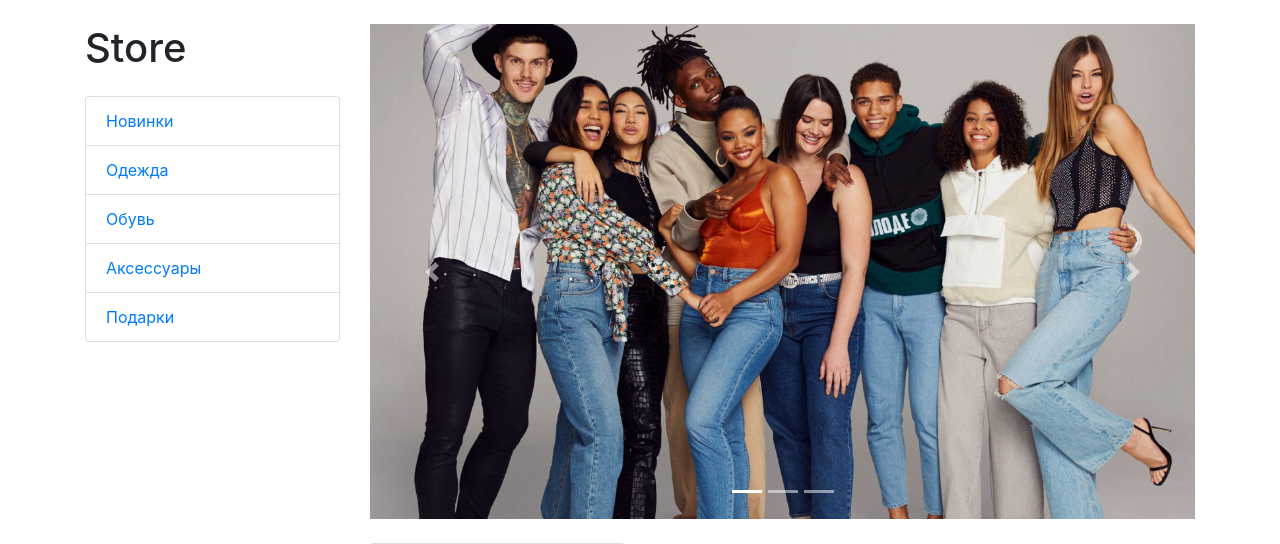
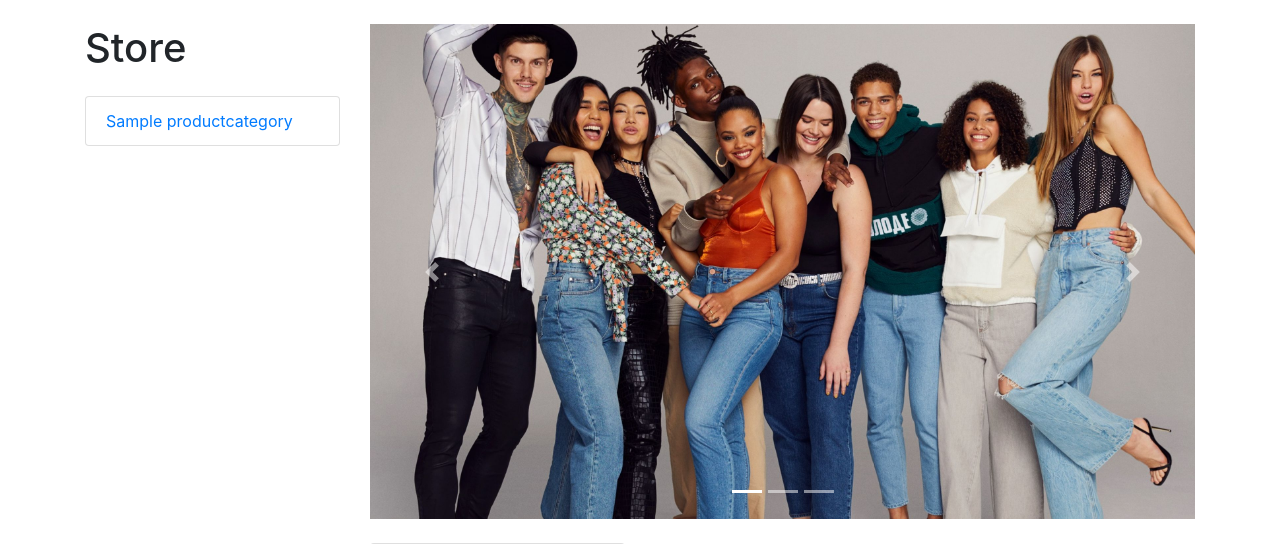
Before and after one commit to pyomelch/OnlineStore-django, a Django app: page /products/ in a window 1280 px wide. Shown: the part 56-600 px from the top of the page. Run offline with Django 4.2, Linux system fonts and the light colour scheme; tables that the repository leaves empty hold one stand-in row (values such as "Sample post"); grey boxes marked "Sample" are stand-in pictures; some libraries are stand-ins or nearby versions.

Commit message:
Refactored products.html

```diff
--- a/products/templates/products/products.html
+++ b/products/templates/products/products.html
@@ -14,11 +14,9 @@
 
             <h1 class="my-4">Store</h1>
             <div class="list-group">
-                <a href="#" class="list-group-item">Новинки</a>
-                <a href="#" class="list-group-item">Одежда</a>
-                <a href="#" class="list-group-item">Обувь</a>
-                <a href="#" class="list-group-item">Аксессуары</a>
-                <a href="#" class="list-group-item">Подарки</a>
+                {% for category in categories %}
+                    <a href="#" class="list-group-item"> {{ category.name }} </a>
+                {% endfor %}
             </div>
 
         </div>
@@ -60,7 +58,7 @@
                     <div class="card h-100">
                         <a href="#">
                             <img class="card-img-top"
-                                 src="{{ product.image }}"
+                                 src="..."
                                  alt="">
                         </a>
                         <div class="card-body">
```
